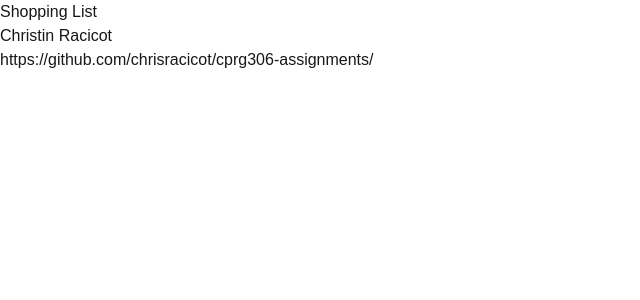
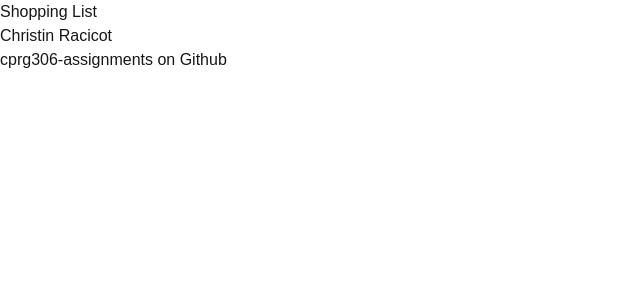
Before and after one commit to chrisracicot/cprg306-assignments, a Next.js app: page /week-2 in a window 1280 px wide. Shown: the top 300 px of the page, without its empty margins (0-640 px from the left). Built offline with nearby package versions, Linux system fonts and the light colour scheme.

Commit message:
Updated root page.js week-2 link

```diff
--- a/app/page.js
+++ b/app/page.js
@@ -4,9 +4,7 @@
   return (
     <main>
       <h1>CPRG 306: Web Development 2 - Assignments</h1>
-      <Link href="https://github.com/chrisracicot/cprg306-assignments/week-2">
-        Week 2 Assignments
-      </Link>{" "}
+      <Link href="http://localhost:3000/week-2">Week 2 Assignments</Link>
     </main>
   );
 }
--- a/app/week-2/student-info.js
+++ b/app/week-2/student-info.js
@@ -5,7 +5,7 @@
     <main>
       <h1>Christin Racicot</h1>
       <Link href="https://github.com/chrisracicot/cprg306-assignments/">
-        https://github.com/chrisracicot/cprg306-assignments/
+        cprg306-assignments on Github
       </Link>
     </main>
   );
```
